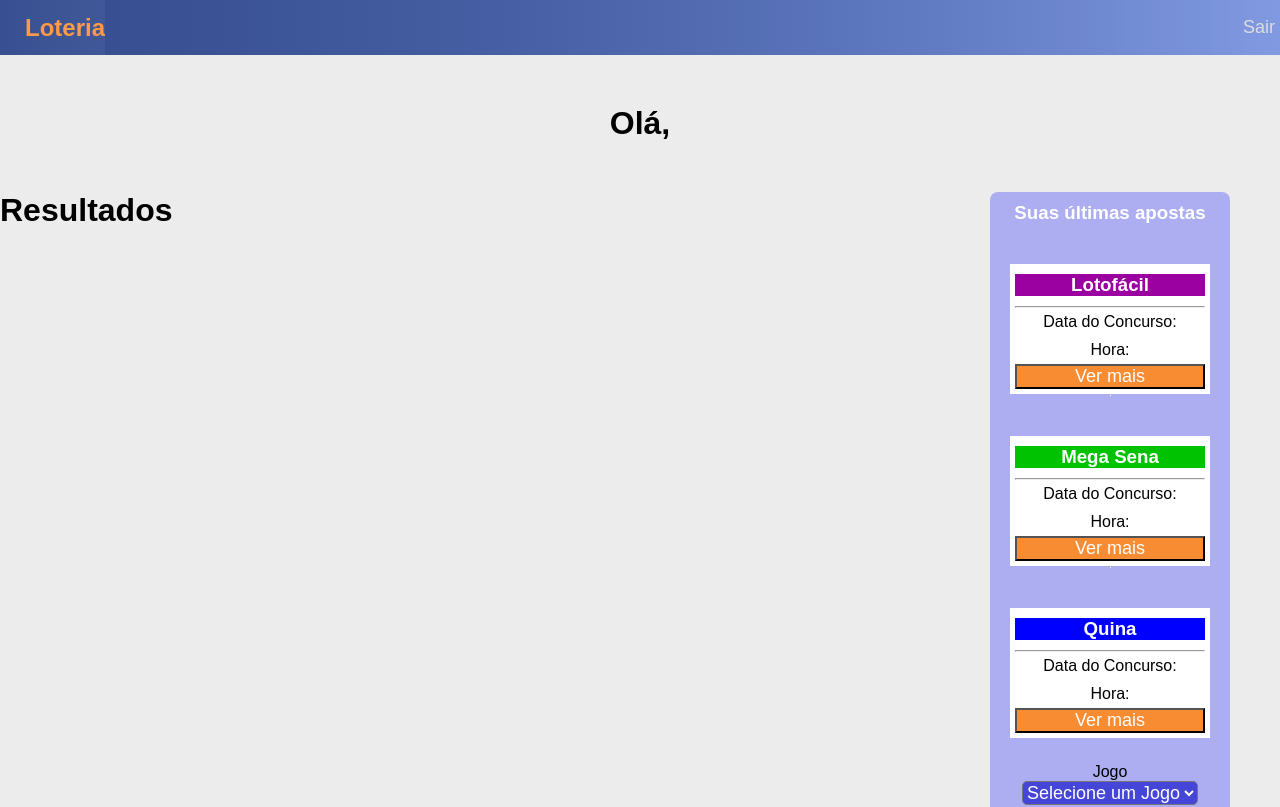
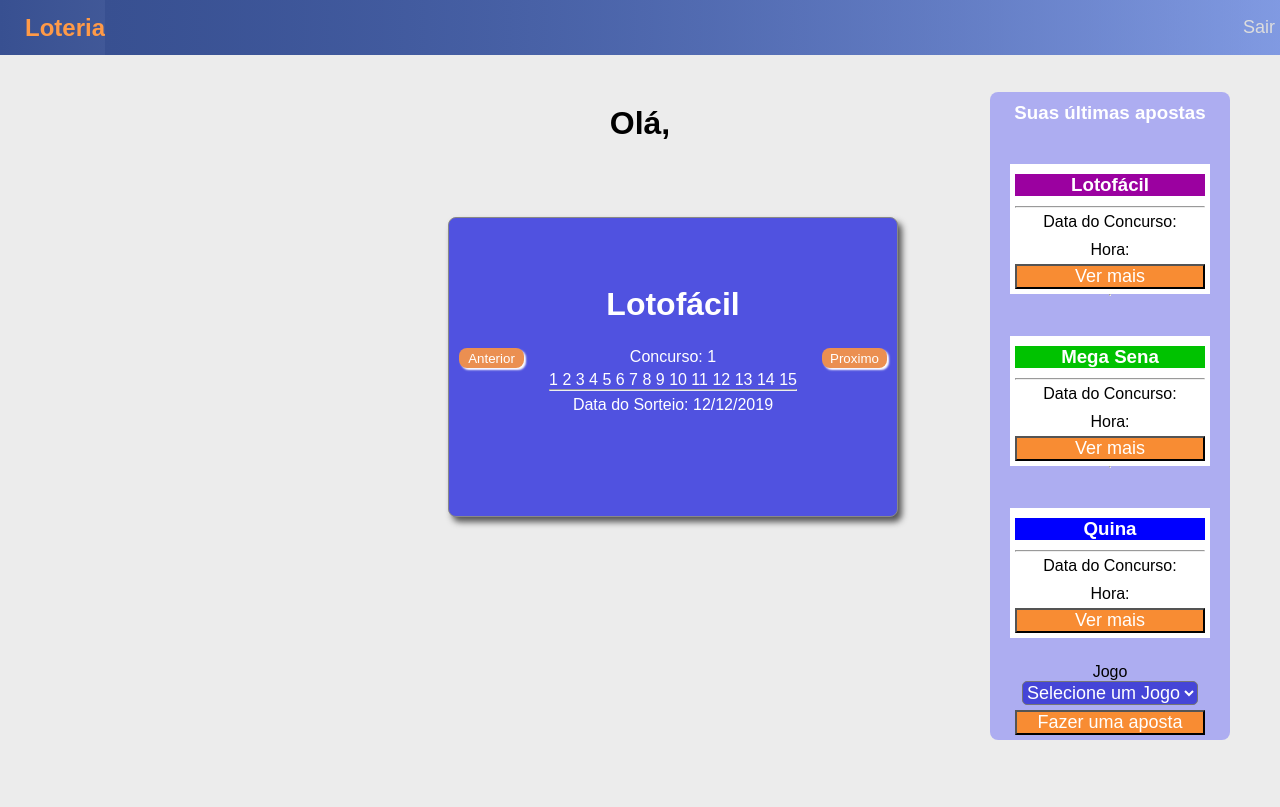
Before and after one commit to andreeiruan/FrontendLotera, a React (Create React App) app: page / in a window 1280 px wide. Shown: the top 807 px of the page. Built offline with nearby package versions, Linux system fonts and the light colour scheme; no server answers; sample sign-in values are in the browser's storage.

Commit message:
cria modelo de resultados

```diff
--- a/src/components/Resultados/index.jsx
+++ b/src/components/Resultados/index.jsx
@@ -12,17 +12,44 @@
     }
   }
  componentDidMount(){
-   console.log('ola')
+   this.getConcurso(1)
  }
 
-  async getConcurso(type, concurso){
-    const response = await api.get(`/contest/${type}/${concurso}`)
-    console.log('olaa', response)
+  async getConcurso(type){
+    const response = await api.get(`/contests/${type}`)
+    if(!response){
+      console.log('Não tem response')
+    }
+    console.log(response)
   }
-
+  add(){
+    let conc = this.state.concurso
+    conc += 1
+    this.setState({ concurso: conc})
+  }
+  remove(){
+    let conc = this.state.concurso
+    if(conc < 2){
+      return
+    }
+    conc -= 1
+    this.setState({ concurso: conc })
+  }
   render(){
     return(
-      <h1>Resultados</h1>
+      <div className="resultados">
+        <button onClick={e => this.remove()}>Anterior</button>
+        <div className="info-concurso">
+          <h1>Lotofácil</h1>
+          <p>Concurso: {this.state.concurso}</p>
+          <span>
+            1 2 3 4 5 6 7 8 9 10 11 12 13 14 15
+            <hr/>
+          </span>
+          <p>Data do Sorteio: 12/12/2019</p>
+        </div>
+        <button onClick={e => this.add()} >Proximo</button>
+      </div>
     )
   }
 }
--- a/src/components/Resultados/style.css
+++ b/src/components/Resultados/style.css
@@ -0,0 +1,38 @@
+.resultados{
+  display: flex;
+  justify-content: space-between;
+  margin-top: 25px;
+  margin-left: 28rem;
+  width: 450px;
+  background: rgb(80, 82, 224);
+  height: 300px;
+  border-radius: 8px;
+  border: 1px solid #888;
+  box-shadow: 4px 5px 6px #555;
+  color: #fff;
+}
+.resultados button{
+  height: 20px;
+  margin-top: 130px;
+  margin-left: 10px;
+  margin-right: 10px;
+  border: none;
+  width: 65px;
+  color: #fff;
+  background: rgb(235, 143, 81);
+  border-radius: 8px;
+  box-shadow: 2px 2px 2px #fff;
+}
+.info-concurso{
+  display: flex;
+  flex-direction: column;
+  justify-content: center;
+  align-items: center;
+}
+.info-concurso h1{
+  margin-top: -30px;
+  margin-bottom: 20px;
+}
+.info-concurso p{
+  margin: 5px;
+}
--- a/src/pages/Home/style.css
+++ b/src/pages/Home/style.css
@@ -15,6 +15,7 @@
   align-items: center;
   background-color: rgba(0, 0, 255, 0.267);
   border-radius: 8px;
+  margin-top: -100px;
   margin-right: 50px;
   margin-bottom: 100px;
   width: 240px;
```
